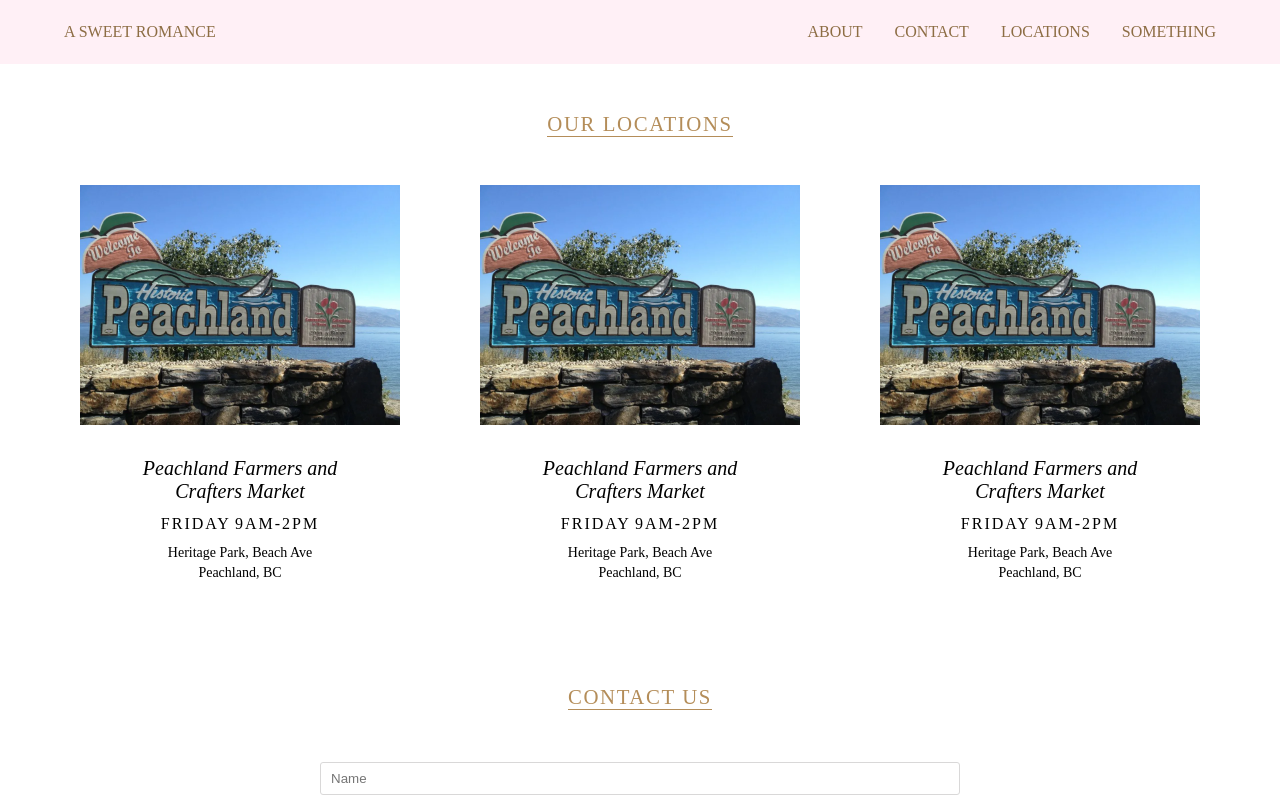
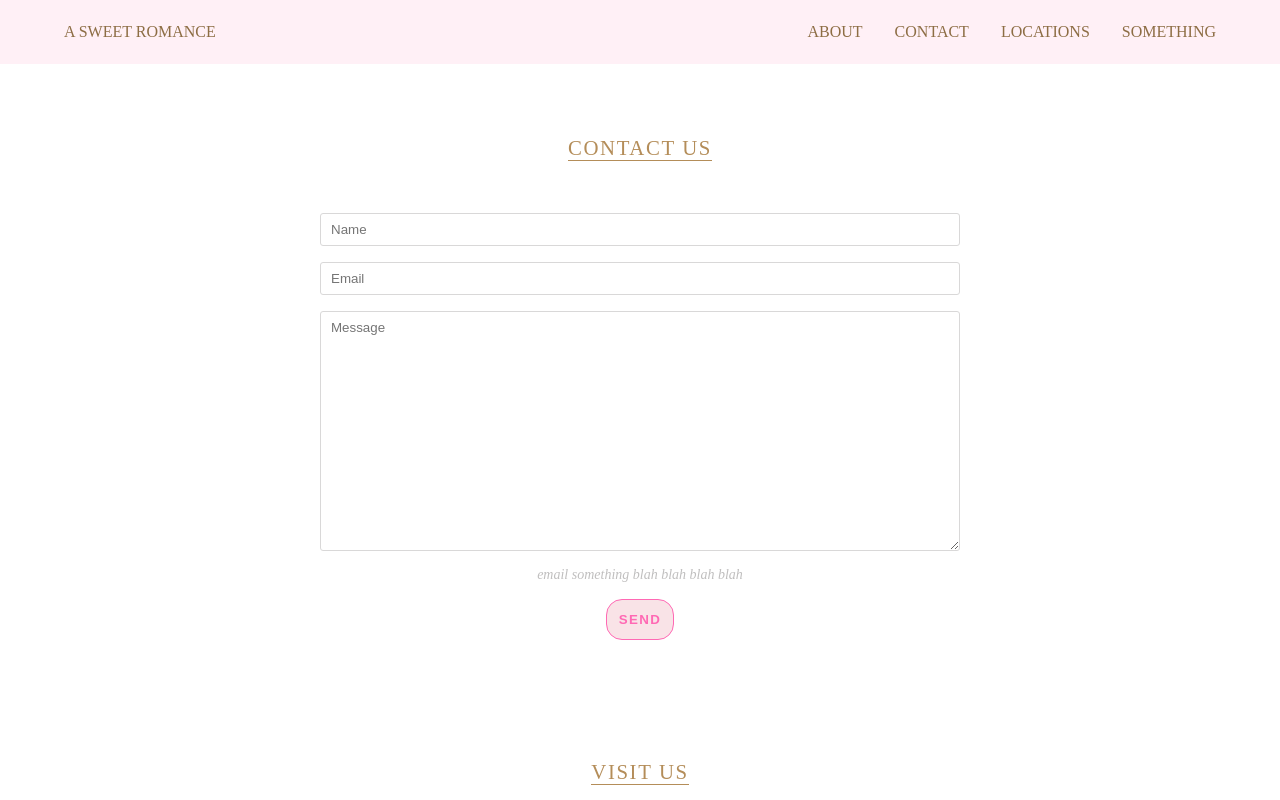
Before and after one commit to Smoopfrog/asweetromance, a React (Create React App) app: page /contact in a window 1280 px wide. Shown: the top 800 px of the page. Built offline with nearby package versions, Linux system fonts and the light colour scheme.

Commit message:
change contact page layout and text

```diff
--- a/src/Components/ContactPage/ContactPage.jsx
+++ b/src/Components/ContactPage/ContactPage.jsx
@@ -4,8 +4,8 @@ import Locations from "../HomePage/Locations";
 const ContactPage = () => {
   return (
     <>
+      <ContactForm />
       <Locations />
-      <ContactForm />
     </>
   );
 };
--- a/src/Components/HomePage/Locations.jsx
+++ b/src/Components/HomePage/Locations.jsx
@@ -4,7 +4,7 @@ import LocationCard from "./LocationCard";
 const Locations = () => {
   return (
     <section className="locations-container">
-      <h1 className="locations-title">Our Locations</h1>
+      <h1 className="locations-title">Visit Us</h1>
       <div className="location-cards">
         <LocationCard />
         <LocationCard />
```
